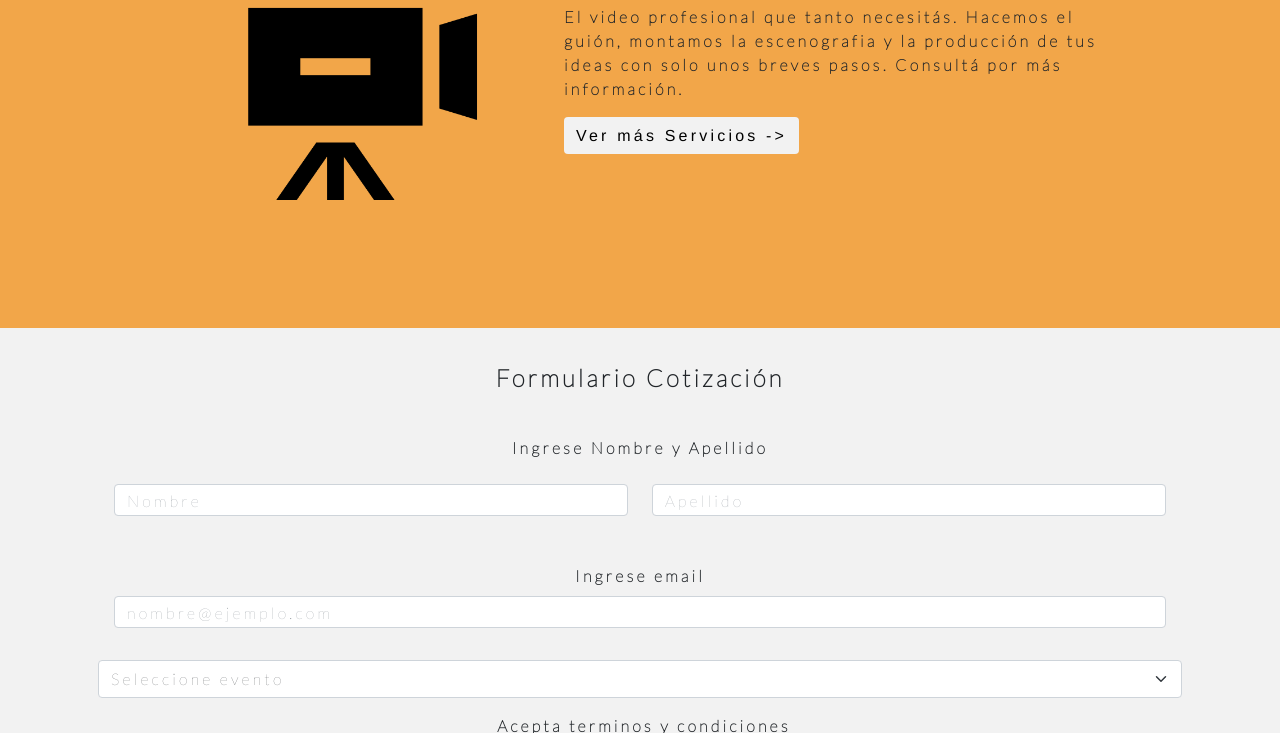
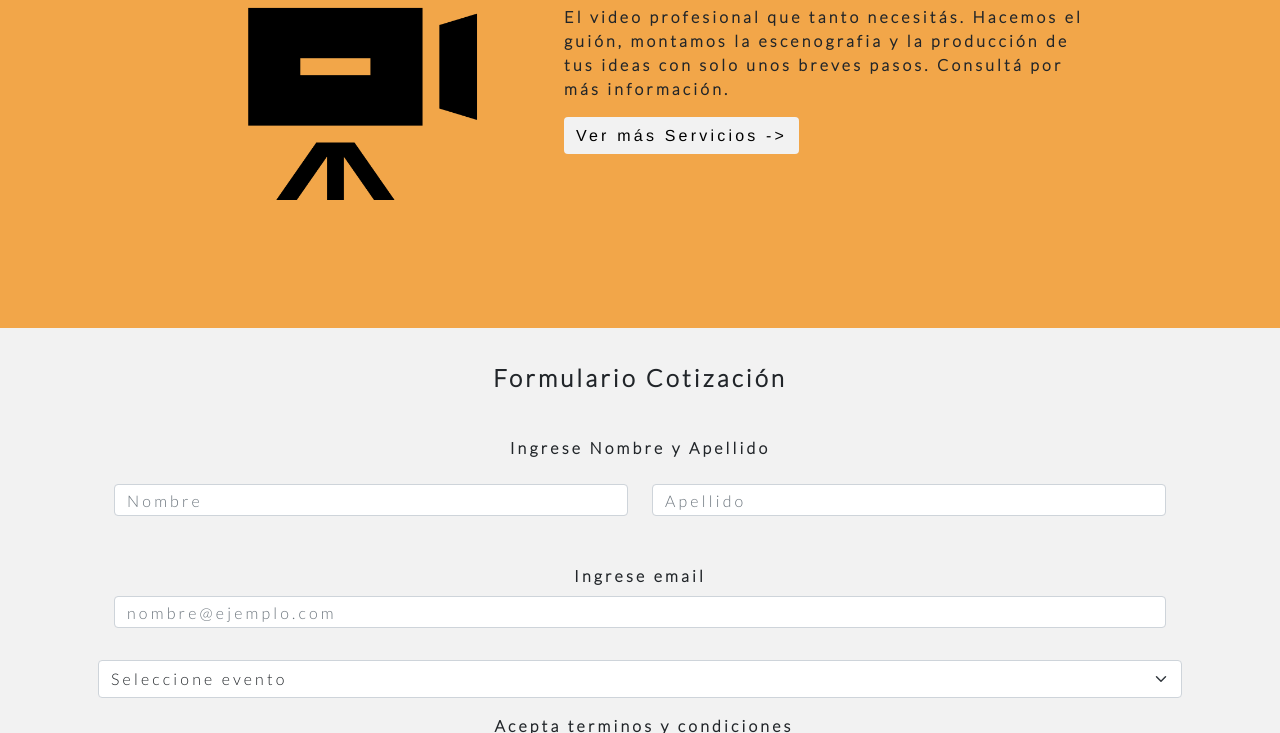
Before and after one commit to martinatoffoletto/categrafia, a website: page index.html in a window 1280 px wide. Shown: the part 2067-2800 px from the top of the page. Drawn offline with nearby package versions, Linux system fonts and the light colour scheme.

Commit message:
Nueva fuentes

```diff
--- a/estilos/styles.scss
+++ b/estilos/styles.scss
@@ -1,4 +1,4 @@
-@import url('https://fonts.googleapis.com/css2?family=Lato:wght@100&display=swap');
+@import url('https://fonts.googleapis.com/css2?family=Lato:wght@300&display=swap');
 @import "parciales/_inicio";
 @import "parciales/_servicios";
 @import "parciales/_nosotros";
```
Also changed, not shown: estilos/styles.css.
